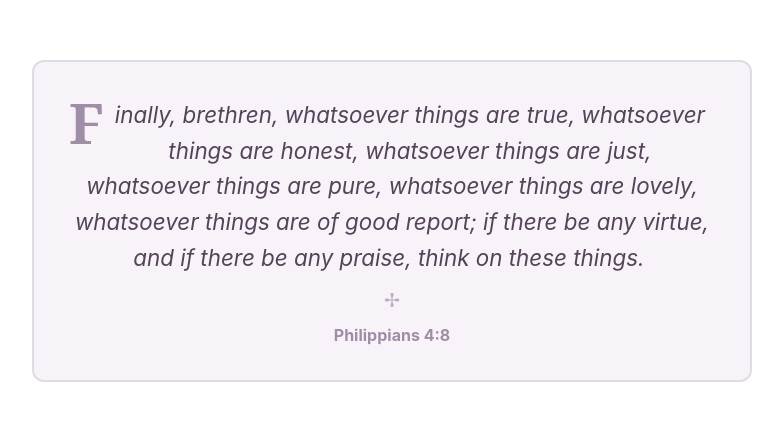
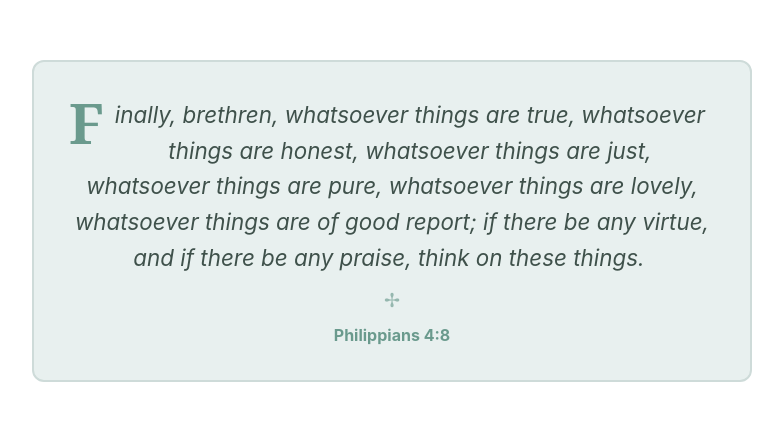
Before and after one commit to Laura-West/BasicProjects, a plain HTML site: page quotes.html in a window 1280 px wide. Shown: the part 179-600 px from the top of the page, without its empty margins (248-1031 px from the left). Drawn offline with Linux system fonts and the light colour scheme.

Commit message:
Add files via upload

```diff
--- a/config.js
+++ b/config.js
@@ -1,6 +1,6 @@
 // Widget configuration file
 // This file is generated by the Admin Dashboard.
 const widgetConfig = {
-  theme: 'soft-lavender-theme',
+  theme: 'soft-evergreen-theme',
   alignment: 'center'
 };
--- a/styles.css
+++ b/styles.css
@@ -1,18 +1,18 @@
 /*
- * This file sets up a consistent color palette using CSS Custom Properties (variables).
- * You can link this file to any of your widget HTML files to apply the same theme.
+ * This file is generated by the Widget Admin Dashboard.
+ * It contains all the color themes for your widgets.
  */
 
 :root {
-  /* Default colors - these will be used if no theme is selected */
-  --primary-bg-color: #f4f7f6; /* Soft Off-White */
-  --primary-text-color: #333333; /* Dark Gray */
-  --accent-color: #6a9a8d; /* Muted Green */
-  --secondary-bg-color: #e0e6e4; /* Light Gray-Green */
+  /* Default colors - used as a fallback */
+  --primary-bg-color: #f4f7f6;
+  --primary-text-color: #333333;
+  --accent-color: #6a9a8d;
+  --secondary-bg-color: #e0e6e4;
   --font-family: -apple-system, BlinkMacSystemFont, 'Segoe UI', Roboto, Oxygen, Ubuntu, Cantarell, 'Open Sans', 'Helvetica Neue', sans-serif;
 }
 
-/* 1. "Soft Evergreen" - Selector changed from body.theme to .theme */
+/* Soft Evergreen */
 .soft-evergreen-theme {
   --primary-bg-color: #e8f0ef;
   --primary-text-color: #3f514b;
@@ -20,7 +20,7 @@
   --secondary-bg-color: #cedbd9;
 }
 
-/* 2. "Desert Bloom" */
+/* Desert Bloom */
 .desert-bloom-theme {
   --primary-bg-color: #fcf8f3;
   --primary-text-color: #5d4037;
@@ -28,7 +28,7 @@
   --secondary-bg-color: #e5d5c9;
 }
 
-/* 3. "Muted Clay" */
+/* Muted Clay */
 .muted-clay-theme {
   --primary-bg-color: #e7e0d9;
   --primary-text-color: #4a4a4a;
@@ -36,7 +36,7 @@
   --secondary-bg-color: #d1c7c0;
 }
 
-/* 4. "Stormy Sky" */
+/* Stormy Sky */
 .stormy-sky-theme {
   --primary-bg-color: #e9ecef;
   --primary-text-color: #2c3e50;
@@ -44,7 +44,7 @@
   --secondary-bg-color: #c7d2da;
 }
 
-/* 5. "Stone Grey" */
+/* Stone Grey */
 .stone-grey-theme {
   --primary-bg-color: #f5f5f5;
   --primary-text-color: #424242;
@@ -52,7 +52,7 @@
   --secondary-bg-color: #e0e0e0;
 }
 
-/* 6. "Soft Lavender" */
+/* Soft Lavender */
 .soft-lavender-theme {
   --primary-bg-color: #f7f3f9;
   --primary-text-color: #544458;
@@ -60,10 +60,18 @@
   --secondary-bg-color: #e1dbe4;
 }
 
-/* 7. "Gilded Iris" */
+/* Gilded Iris */
 .gilded-iris-theme {
-    --primary-bg-color: #fdfaf3;
-    --primary-text-color: #4b422e;
-    --accent-color: #c5a76c;
-    --secondary-bg-color: #e9e2d3;
+  --primary-bg-color: #fdfaf3;
+  --primary-text-color: #4b422e;
+  --accent-color: #c5a76c;
+  --secondary-bg-color: #e9e2d3;
 }
+
+/* Ocean Breeze */
+.ocean-breeze-theme {
+  --primary-bg-color: #01579b;
+  --primary-text-color: #e1f5fe;
+  --accent-color: #4fc3f7;
+  --secondary-bg-color: #b3e5fc;
+}
```
